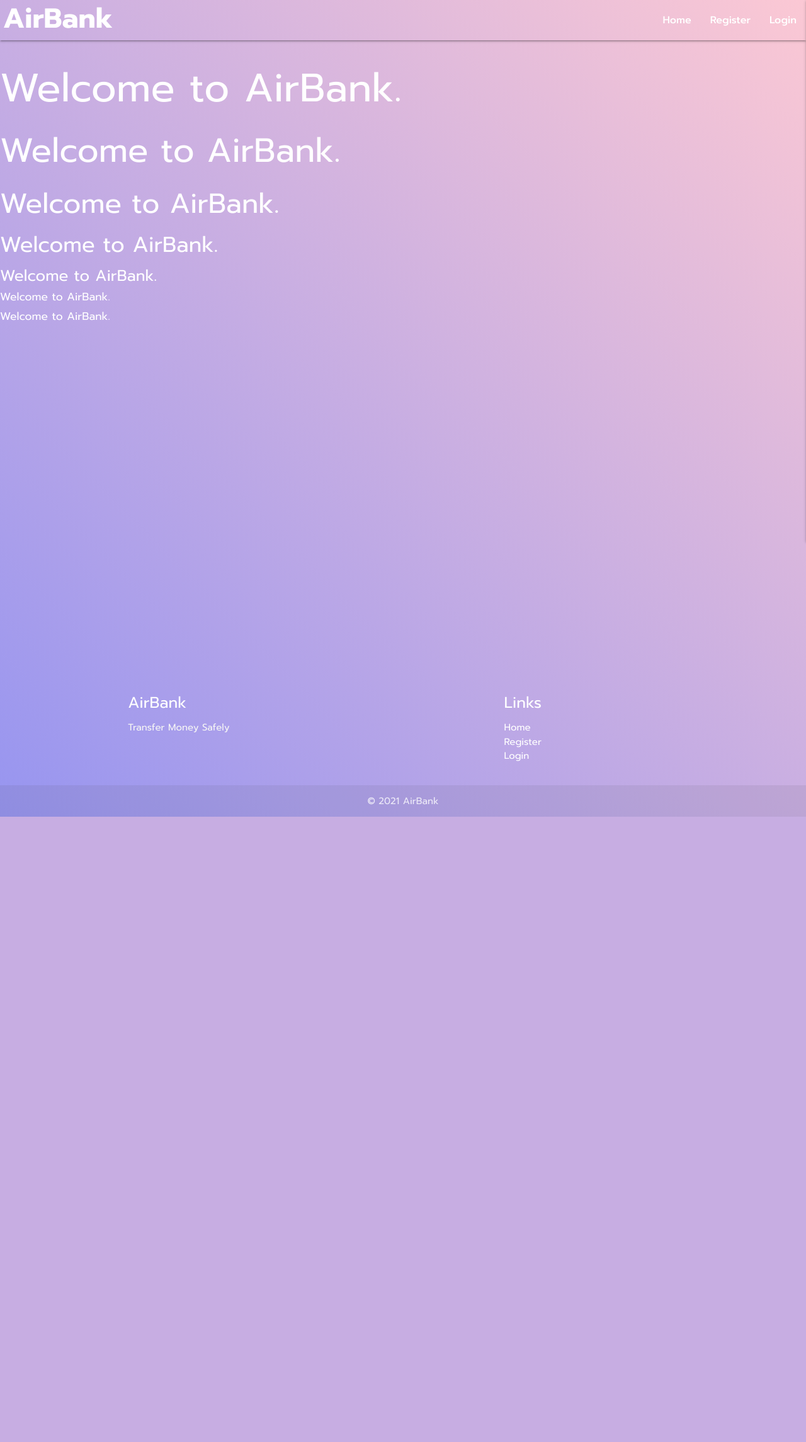
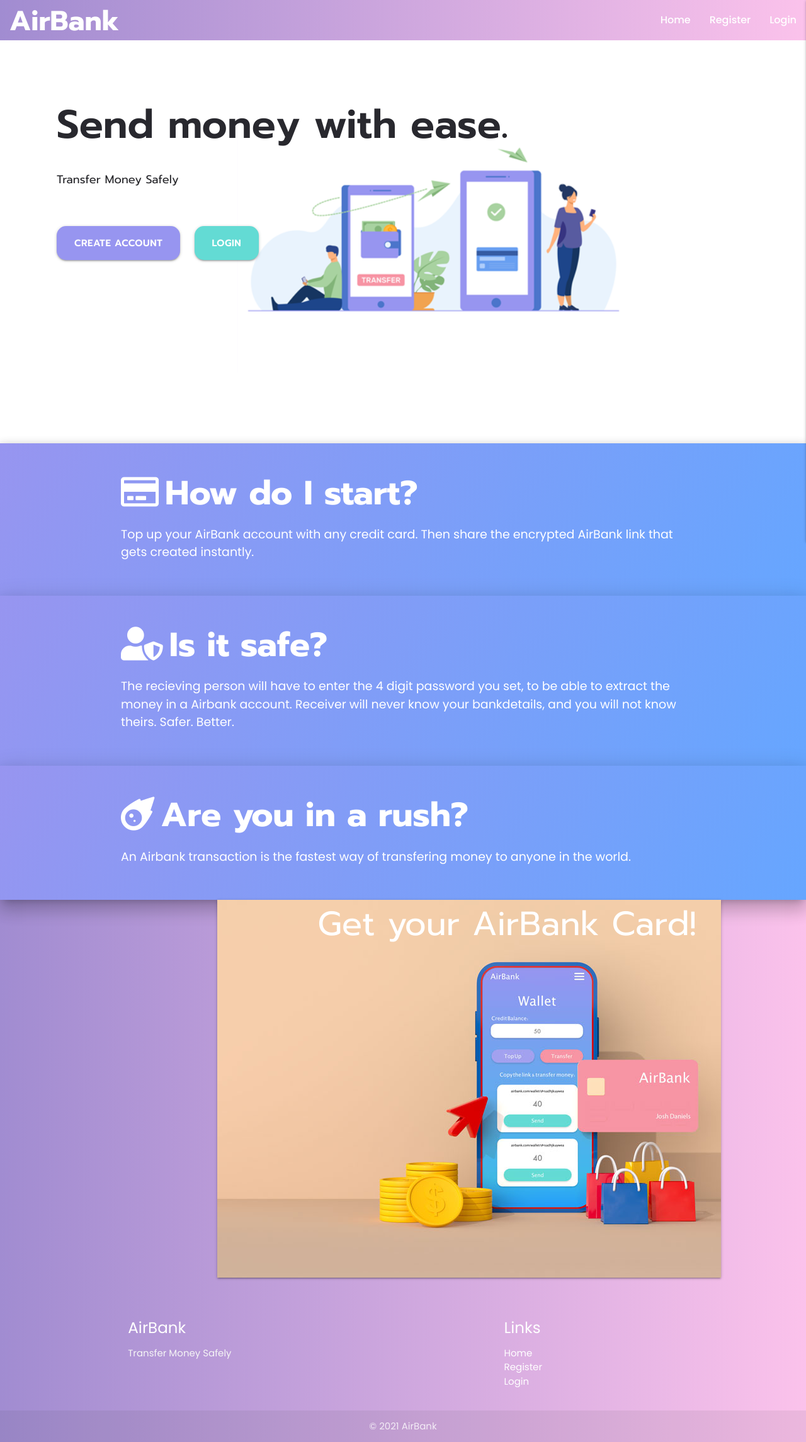
Before and after one commit to Code-Institute-Submissions/airbank, a Django app: page / in a window 1280 px wide. Shown: the whole page at 63% size. Before the commit the page ends 1297 px from the top, so only its background shows below. Run offline with Django 3.2, Linux system fonts and the light colour scheme.

Commit message:
Add Style to Home Template

```diff
--- a/home/templates/home/index.html
+++ b/home/templates/home/index.html
@@ -3,13 +3,49 @@
 
 
 {% block content %}
-<div class="background-1">
-    <h1>Welcome to AirBank.</h1>
-    <h2>Welcome to AirBank.</h2>
-    <h3>Welcome to AirBank.</h3>
-    <h4>Welcome to AirBank.</h4>
-    <h5>Welcome to AirBank.</h5>
-    <h6>Welcome to AirBank.</h6>
-    <h6>Welcome to AirBank.</h6>
+
+<div class="hero-image" data-parallax-factor="1.7">
+    <h1 class="hero-text no-select">Send money with ease.
+        <div class="mini-text-hero no-select">
+            <p>Transfer Money Safely</p>
+        </div>
+        {% if request.user.is_authenticated %}
+        <a class="btn-large hero-button" href="#">To your Wallet</a></h1>
+    {% else %}
+    <a class="btn-large hero-button" href="{% url 'account_signup' %}">Create Account</a>
+    <a class="btn-large hero-button-2" href="{% url 'account_login' %}">Login</a></h1>
+    {% endif %}
 </div>
+</div>
+<div class="section home-box z-depth-3 no-select">
+    <div class="row container">
+        <h2 class="header"><i class="far fa-credit-card"></i>How do I start?</h2>
+        <p class="font-2">Top up your AirBank account with any credit card. Then share the
+            encrypted AirBank link that gets created instantly.
+        </p>
+    </div>
+</div>
+<div class="section home-box z-depth-4 no-select">
+    <div class="row container">
+        <h2 class="header"><i class="fas fa-user-shield"></i>Is it safe?</h2>
+        <p class="font-2">The recieving person will have to enter the 4 digit password you set, to be able to extract the money in
+            a Airbank account. Receiver will never know your bankdetails, and you will not know theirs. Safer. Better.
+        </p>
+    </div>
+</div>
+<div class="section home-box z-depth-4 no-select">
+    <div class="row container">
+        <h2 class="header"><i class="fas fa-meteor"></i>Are you in a rush?</h2>
+        <p class="font-2">An Airbank transaction is the fastest way of transfering money to anyone in the world.
+        </p>
+    </div>
+</div>
+<div class="container z-depth-1 no-select">
+    <div class="image-box">
+        <div class="action-text"><h2>Get your AirBank Card!</h2></div>
+        <img class="home-image z-depth-1" src="static/img/heroimg.jpg"
+        alt="Image of Airbank containing Airbank App and card">
+    </div>
+</div>
+
 {% endblock %}
--- a/static/css/style.css
+++ b/static/css/style.css
@@ -1,7 +1,13 @@
 body {
     font-family: 'Prompt', sans-serif;
-    background: linear-gradient(45deg, #9795f0, #fbc8d4);
+    background-image: linear-gradient(90deg, #a18cd1 0%, #fbc2eb 100%);
     color: white;
+    overflow-x: hidden;
+}
+
+.font-2 {
+    font-family: "Poppins";
+    font-weight: 400;
 }
 
 /*---------------------------------- Navigation */
@@ -36,6 +42,11 @@ body {
     font-weight: 300;
 }
 
+.nav-btn {
+    font-family: "Poppins";
+    font-weight: 400;
+}
+
 .nav-btn:hover {
     border-bottom: 2px solid #9795F0;
     height: 64px;
@@ -46,10 +57,8 @@ body {
     height: 50px;
 }
 
-
-.background-1 {
-    height: 120vh;
-    width: 100%;
+nav .logo {
+    padding: 4px 10px 5px 10px;
 }
 
 /*---------------------------------- Footer */
@@ -94,3 +103,110 @@ footer a:hover {
 .log-out-button:hover {
     background-color: #F794A4;
 }
+
+/*---------------------------------- Home */
+
+.hero-image {
+    background-image: url("/static/img/heroimgairbank2.png");
+    background-attachment: fixed;
+    background-position: left;
+    background-repeat: no-repeat;
+    background-size: cover;
+    width: 100%;
+    height: 80vh;
+    text-align: left;
+    color: #28282e;
+    display: flex;
+    align-items: left;
+    justify-content: left;
+    font-size: 10vw;
+}
+
+
+.hero-text {
+    font-weight: 600;
+    margin: 100px 0px 40px 90px;
+}
+
+
+.mini-text-hero {
+    font-weight: 400;
+    font-size: 18px;
+    color: #252529;
+    margin: 0;
+}
+
+
+.hero-button {
+    margin: 20px 0px 20px 0px;
+    border-radius: 15px;
+    background-color: #9795F0;
+}
+
+.hero-button:hover {
+    background-color: #F794A4;
+}
+
+.hero-button-2 {
+    margin: 0px;
+    border-radius: 15px;
+    background-color: #63DBD4;
+}
+
+.hero-button-2:hover {
+    border-radius: 15px;
+    background-color: #F794A4;
+}
+
+.header {
+    font-weight: 700;
+}
+
+.header i {
+    margin-right: 10px;
+}
+
+.home-box {
+    background-image: linear-gradient(120deg, #9795F0 0%, #66a6ff 100%);
+    font-size: 19px;
+    font-weight: 700;
+    text-align: left;
+}
+
+.image-box {
+    float: right;
+    text-align: left;
+    color: #28282e;
+    display: flex;
+    align-items: right;
+    justify-content: right;
+}
+
+.home-image {
+    color: white;
+    width: auto;
+    margin-right: -57px;
+    margin-bottom: 50px;
+}
+
+.action-text {
+    margin-right: -500px;
+    color: white;
+    font-weight: 700;
+    z-index: 4;
+    font-size: 20px;
+    height: 200px;
+    text-align: right;
+}
+
+.action-text h2 {
+    margin-right: -261px;
+    margin-top: 10px;
+}
+
+.no-select {
+    -webkit-user-select: none;
+    -moz-user-select: none;
+    -ms-user-select: none;
+    user-select: none;
+}
--- a/templates/base.html
+++ b/templates/base.html
@@ -14,6 +14,9 @@
 
   {% block corecss %}
   <link rel="stylesheet" href="https://cdnjs.cloudflare.com/ajax/libs/font-awesome/5.15.3/css/all.min.css"
+        integrity="sha512-iBBXm8fW90+nuLcSKlbmrPcLa0OT92xO1BIsZ+ywDWZCvqsWgccV3gFoRBv0z+8dLJgyAHIhR35VZc2oM/gI1w=="
+        crossorigin="anonymous" referrerpolicy="no-referrer" type="text/css" />
+  <link rel="stylesheet" href="https://cdnjs.cloudflare.com/ajax/libs/font-awesome/5.15.3/css/all.min.css"
     integrity="sha512-iBBXm8fW90+nuLcSKlbmrPcLa0OT92xO1BIsZ+ywDWZCvqsWgccV3gFoRBv0z+8dLJgyAHIhR35VZc2oM/gI1w=="
     crossorigin="anonymous" referrerpolicy="no-referrer" type="text/css" />
   <link rel="stylesheet" href="https://cdnjs.cloudflare.com/ajax/libs/materialize/1.0.0/css/materialize.min.css"
@@ -21,7 +24,7 @@
   <link rel="preconnect" href="https://fonts.googleapis.com">
   <link rel="preconnect" href="https://fonts.gstatic.com" crossorigin>
   <link
-    href="https://fonts.googleapis.com/css2?family=Prompt:ital,wght@0,100;0,200;0,300;0,400;0,500;0,600;0,700;0,900;1,800&display=swap"
+    href="https://fonts.googleapis.com/css2?family=Poppins:wght@100;200;300;400;500;600;700;800;900&family=Prompt:wght@100;200;300;400;500;600;700;800;900&display=swap"
     rel="stylesheet">
   {% load static %}
   <link href="{% static 'css/style.css' %}" rel="stylesheet" type="text/css">
@@ -55,7 +58,7 @@
       </a>
       <a href="#" data-target="mobile-demo" class="sidenav-trigger right"><i class="fas fa-bars"></i></a>
       <ul class="right hide-on-med-and-down">
-        <li><a class="nav-btn" href="#">Home</a></li>
+        <li><a class="nav-btn" href="{% url 'home' %}">Home</a></li>
         {% if request.user.is_authenticated %}
         <li><a class="nav-btn" href="">Wallet</a></li>
         <li><a data-target="logout" class="modal-trigger nav-btn">Logout</a></li>
@@ -73,7 +76,7 @@
         <h5>AirBank</h5>
       </a>
     </div>
-    <li><a class="nav-btn" href="#">Home</a></li>
+    <li><a class="nav-btn" href="{% url 'home' %}">Home</a></li>
     {% if request.user.is_authenticated %}
     <li><a class="nav-btn" href="">Wallet</a></li>
     <li><a data-target="logout" class="modal-trigger nav-btn">Logout</a></li>
@@ -108,7 +111,7 @@
   {% endblock %}
 
   <!-- Footer -->
-  <footer class="page-footer footer">
+  <footer class="page-footer footer font-2">
     <div class="container">
       <div class="row">
         <div class="col l6 s12">
@@ -118,13 +121,13 @@
         <div class="col l4 offset-l2 s12">
           <h5 class="white-text">Links</h5>
           <ul>
-            <li><a class="nav-btn" href="#">Home</a></li>
+            <li><a class="nav-btn" href="{% url 'home' %}">Home</a></li>
             {% if request.user.is_authenticated %}
             <li><a class="nav-btn" href="">Wallet</a></li>
             <li><a data-target="logout" class="modal-trigger nav-btn">Logout</a></li>
             {% else %}
-            <li><a class="nav-btn" href="">Register</a></li>
-            <li><a class="nav-btn" href="">Login</a></li>
+            <li><a class="nav-btn" href="{% url 'account_signup' %}">Register</a></li>
+            <li><a class="nav-btn" href="{% url 'account_login' %}">Login</a></li>
             {% endif %}
           </ul>
         </div>
```
Also changed, not shown: static/img/heroimg.jpg (added), static/img/heroimgairbank2.png (added).
